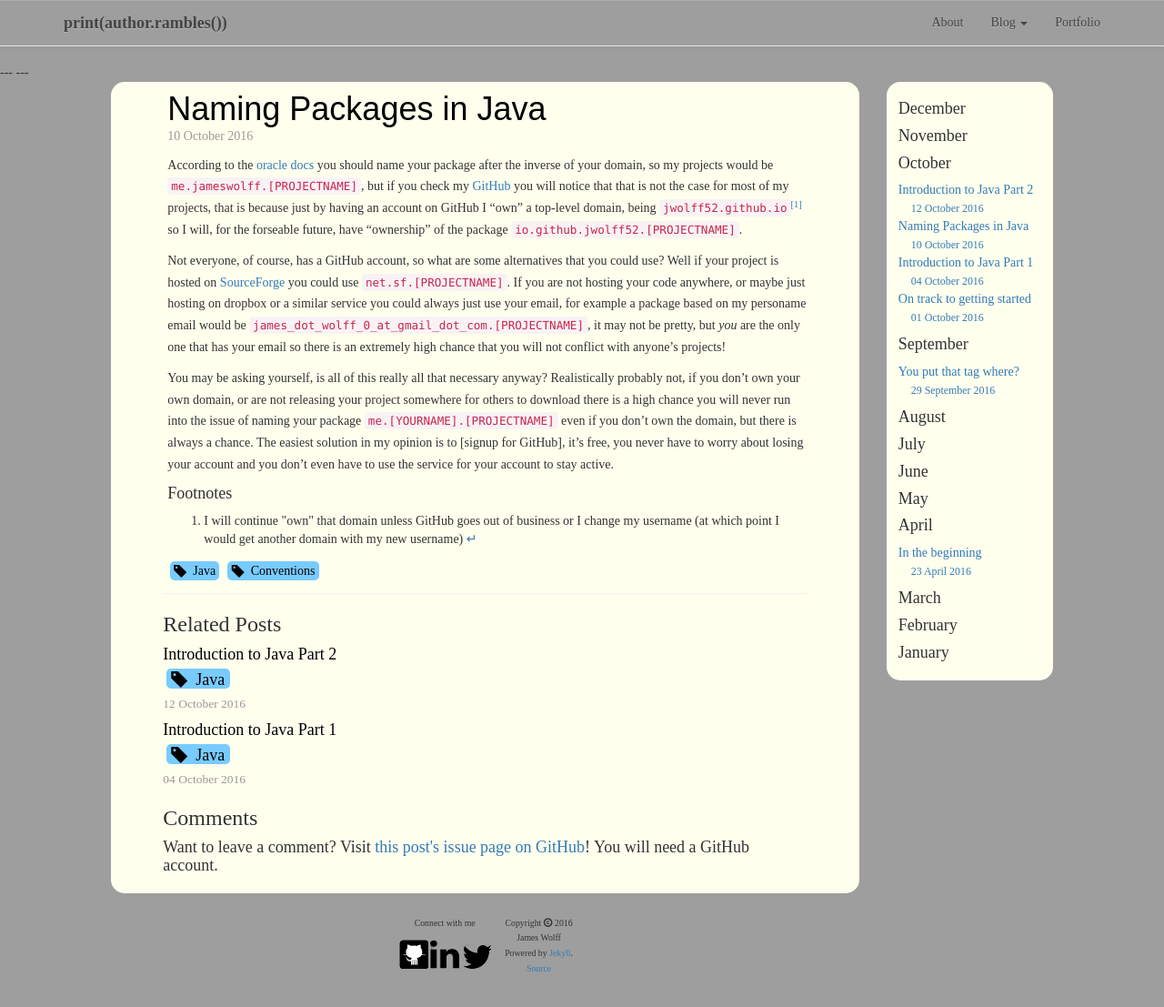
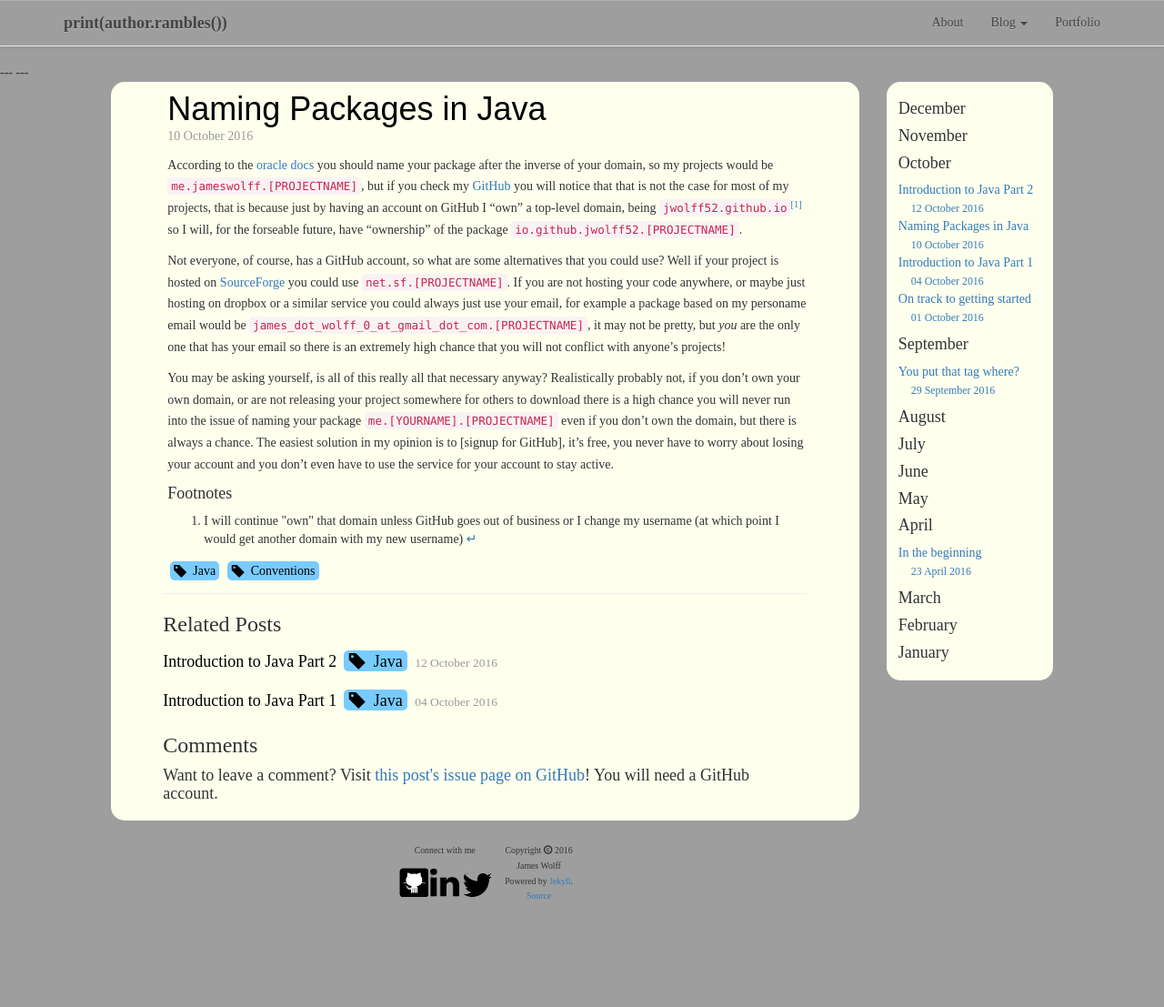
Before and after one commit to jwolff52/wolffblog, a Jekyll site: the page built from _posts/2016-10-10-naming-packages-in-java.md, in a window 1280 px wide and 1123 px high. Shown: the top 1107 px of the window at 91% size. Built offline with Jekyll 4.4.1, drawn with Linux system fonts in a browser that asks for light colours; some web fonts are replaced.

Commit message:
Update common.css

```diff
--- a/css/common.css
+++ b/css/common.css
@@ -499,3 +499,7 @@ P {
 .series-nav {
 	padding: 0 15% 0 15%;
 }
+
+.inline {
+	display: inline;
+}
```
